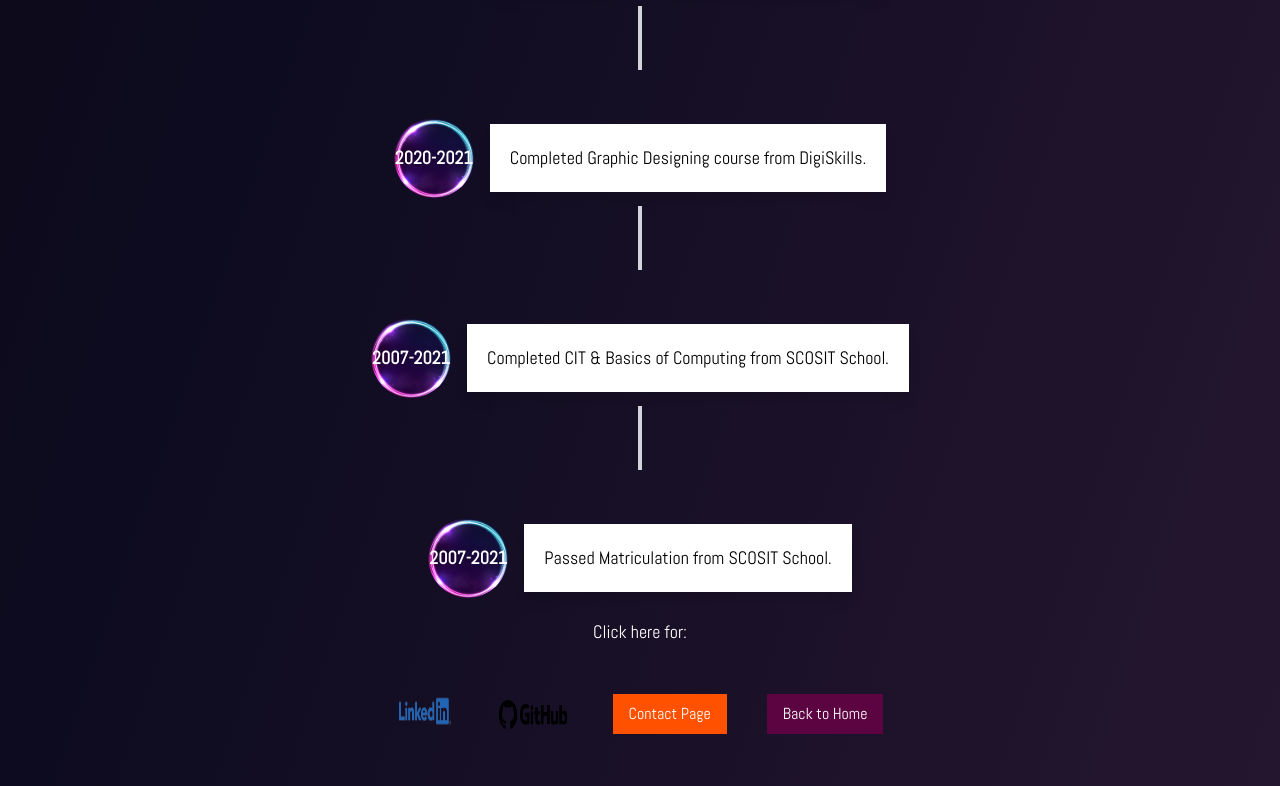
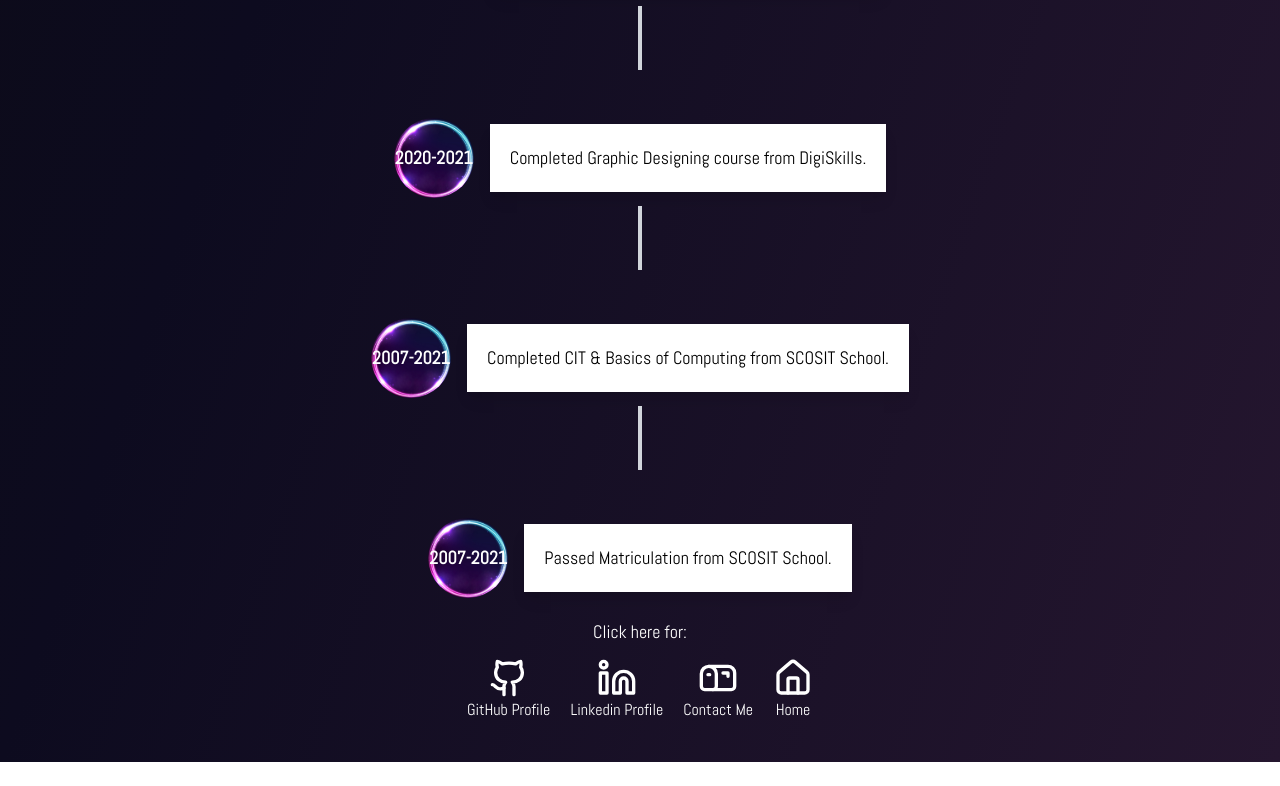
Before and after one commit to MuhammedSuhaib/InternIntelligence_Portfolio, a Next.js app: page /About in a window 1280 px wide. Shown: the part 3062-3848 px from the top of the page. After the commit the page ends 3824 px from the top, so only its background shows below. Built offline with nearby package versions, Linux system fonts and the light colour scheme.

Commit message:
better buttons

```diff
--- a/app/About/page.tsx
+++ b/app/About/page.tsx
@@ -1,5 +1,5 @@
+import { Github, House, Linkedin, Mailbox } from "lucide-react";
 import { Merienda, Montserrat } from "next/font/google";
-import Image from "next/image";
 import Link from "next/link";
 
 const merienda = Merienda({ subsets: ["latin"], weight: ["400", "700"] });
@@ -70,38 +70,23 @@ export default function Timeline() {
             ))}
             {/* Buttons  */}
             <p className="text-white text-lg mb-3">Click here for:</p>
-            <section className="flex flex-col md:flex-row justify-center items-center  gap-10 mt-6">
-
-                <a
-                    href="https://www.linkedin.com/in/suhaib1/"
-                    target="_blank"
-                    rel="noopener noreferrer"
-                    className="flex items-center space-x-3 text-white hover:text-indigo-200 transition duration-300"
-                >
-                    <Image
-                        src="/linkedin.png"
-                        width={500}
-                        height={172}
-                        alt="LinkedIn"
-                        className="w-14 h-10 "
-                    />
+            <section className="flex flex-col md:flex-row justify-center items-center gap-5">
+                <a href="https://github.com/MuhammedSuhaib" target="_blank" rel="noopener noreferrer" title="GitHub Profile" className="flex flex-col items-center text-white">
+                    <Github className="size-10" />
+                    <span>GitHub Profile</span>
                 </a>
-                <a
-                    href="https://github.com/MuhammedSuhaib"
-                    target="_blank"
-                    rel="noopener noreferrer"
-                    className="flex items-center space-x-3 text-white hover:text-indigo-200 transition duration-300"
-                >
-                    <Image
-                        src="/git-logo.png"
-                        width={920}
-                        height={460}
-                        alt="GitHub"
-                        className="w-20 h-16 "
-                    />
+                <a href="https://www.linkedin.com/in/suhaib1/" target="_blank" rel="noopener noreferrer" title="Linkedin Profile" className="flex flex-col items-center text-white">
+                    <Linkedin className="size-10" />
+                    <span>Linkedin Profile</span>
                 </a>
-                <Link href="/co" className="px-4 py-2 bg-[#ff5100] text-white rounded-md ">Contact Page</Link>
-                <Link href="/" className="px-4 py-2 bg-[#5c0442] text-white rounded-md"> Back to Home</Link>
+                <Link href="/co" className="flex flex-col items-center text-white">
+                    <Mailbox className="size-10" />
+                    <span>Contact Me</span>
+                </Link>
+                <Link href="/" className="flex flex-col items-center text-white">
+                    <House className="size-10" />
+                    <span>Home</span>
+                </Link>
             </section>
         </div>
     );
--- a/app/page.tsx
+++ b/app/page.tsx
@@ -5,7 +5,8 @@ import Main from "../components/Hero";
 import Technologies from "@/components/Technologies";
 import Projects from "@/components/Projects";
 import Link from "next/link";
-import Image from "next/image";
+import { Github, Linkedin, Mailbox, ScrollText } from "lucide-react";
+
 export default function Home() {
   return (
     <>
@@ -20,38 +21,22 @@ export default function Home() {
       <section className="w-full text-center py-10">
         <p className="text-white text-lg mb-3">Click here for:</p>
         <div className="flex flex-col md:flex-row justify-center items-center gap-5">
-          <a
-            href="https://www.linkedin.com/in/suhaib1/"
-            target="_blank"
-            rel="noopener noreferrer"
-            className="flex items-center space-x-3 text-white hover:text-indigo-200 transition duration-300"
-            title="LinkedIn Profile"
-          >
-            <Image
-              src="/linkedin.png"
-              width={500}
-              height={172}
-              alt="LinkedIn"
-              className="w-14 h-10 "
-            />
+          <a href="https://github.com/MuhammedSuhaib" target="_blank" rel="noopener noreferrer" title="GitHub Profile" className="flex flex-col items-center text-white">
+            <Github className="size-10" />
+            <span>GitHub Profile</span>
           </a>
-          <a
-            href="https://github.com/MuhammedSuhaib"
-            target="_blank"
-            rel="noopener noreferrer"
-            className="flex items-center space-x-3 text-white hover:text-indigo-200 transition duration-300"
-            title="GitHub Profile"
-          >
-            <Image
-              src="/git-logo.png"
-              width={920}
-              height={460}
-              alt="GitHub"
-              className="w-20 h-16 invert"
-            />
+          <a href="https://www.linkedin.com/in/suhaib1/" target="_blank" rel="noopener noreferrer" title="Linkedin Profile" className="flex flex-col items-center text-white">
+            <Linkedin className="size-10" />
+            <span>Linkedin Profile</span>
           </a>
-          <Link href="/About" className="px-4 py-2 bg-[#5c0442] text-white rounded-md ">About Me</Link>
-          <Link href="/co" className="px-4 py-2 bg-[#ff5100] text-white rounded-md ">Contact Me</Link>
+          <Link href="/co" className="flex flex-col items-center text-white">
+            <Mailbox className="size-10" />
+            <span>Contact Me</span>
+          </Link>
+          <Link href="/About" className="flex flex-col items-center text-white">
+            <ScrollText className="size-10" />
+            <span>About Me</span>
+          </Link>
         </div>
       </section>
     </>
```
